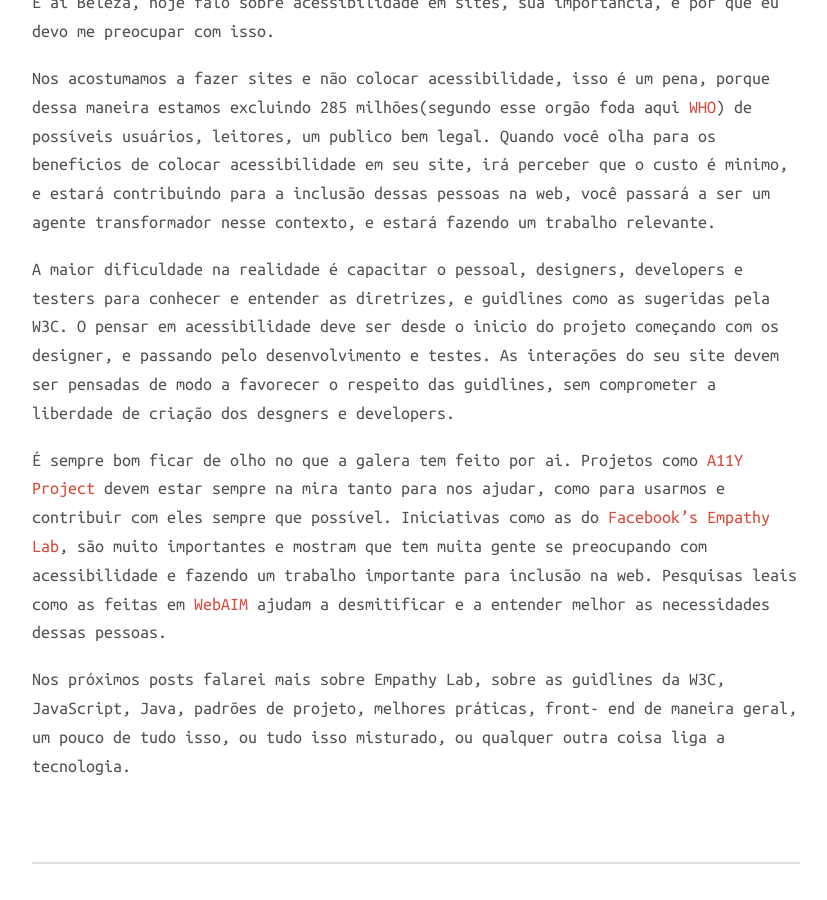
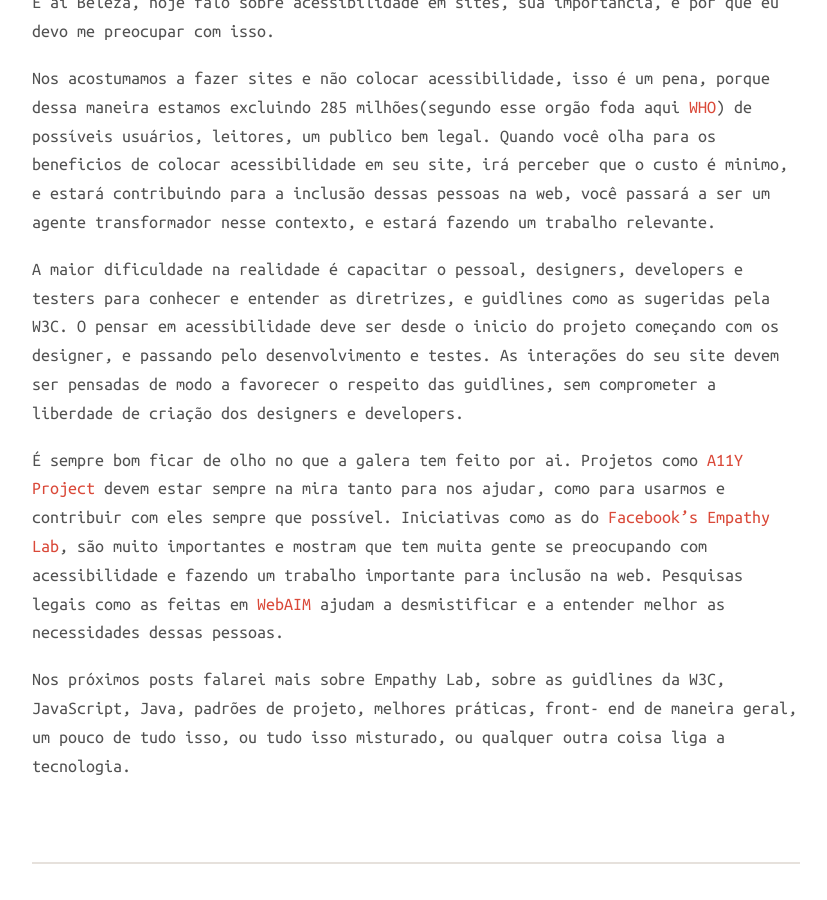
Before and after one commit to gangoffork/gangoffork.github.io, a Jekyll site: the page built from _posts/2015-10-08-acessibilidade.markdown, in a window 1280 px wide and 900 px high, scrolled down 443 px. Shown: the whole window, without its empty margins (224-1051 px from the left). Built offline with Jekyll 4.4.1, drawn with Linux system fonts in a browser that asks for light colours; nearby versions of some CDN libraries; comment, search, counter and statistics services are not loaded.

Commit message:
Revisão ortografica.

```diff
--- a/_posts/2015-10-08-acessibilidade.markdown
+++ b/_posts/2015-10-08-acessibilidade.markdown
@@ -13,9 +13,9 @@ E ai Beleza, hoje falo sobre acessibilidade em sites, sua importância, e por qu
 
 Nos acostumamos a fazer sites e não colocar acessibilidade, isso é um pena, porque dessa maneira estamos excluindo 285 milhões(segundo esse orgão foda aqui [WHO][WHO]) de possíveis usuários, leitores, um publico bem legal. Quando você olha para os beneficios de colocar acessibilidade em seu site, irá perceber que o custo é minimo, e estará contribuindo para a inclusão dessas pessoas na web, você passará a ser um agente transformador nesse contexto, e estará fazendo um trabalho relevante.
 
-A maior dificuldade na realidade é capacitar o pessoal, designers, developers e testers para conhecer e entender as diretrizes, e guidlines como as sugeridas pela W3C. O pensar em acessibilidade deve ser desde o inicio do projeto começando com os designer, e passando pelo desenvolvimento e testes. As interações do seu site devem ser pensadas de modo a favorecer o respeito das guidlines, sem comprometer a liberdade de criação dos desgners e developers.
+A maior dificuldade na realidade é capacitar o pessoal, designers, developers e testers para conhecer e entender as diretrizes, e guidlines como as sugeridas pela W3C. O pensar em acessibilidade deve ser desde o inicio do projeto começando com os designer, e passando pelo desenvolvimento e testes. As interações do seu site devem ser pensadas de modo a favorecer o respeito das guidlines, sem comprometer a liberdade de criação dos designers e developers.
 
-É sempre bom ficar de olho no que a galera tem feito por ai. Projetos como [A11Y Project][A11Y Project]  devem estar sempre na mira tanto para nos ajudar, como para usarmos  e contribuir com eles sempre que possível. Iniciativas como as do [Facebook's Empathy Lab][Facebook's Empathy Lab], são muito importantes e mostram que tem muita gente se preocupando com acessibilidade e fazendo um trabalho importante para inclusão na web. Pesquisas leais como as feitas em [WebAIM][WebAIM] ajudam a desmitificar e a entender melhor as necessidades dessas pessoas.
+É sempre bom ficar de olho no que a galera tem feito por ai. Projetos como [A11Y Project][A11Y Project]  devem estar sempre na mira tanto para nos ajudar, como para usarmos  e contribuir com eles sempre que possível. Iniciativas como as do [Facebook's Empathy Lab][Facebook's Empathy Lab], são muito importantes e mostram que tem muita gente se preocupando com acessibilidade e fazendo um trabalho importante para inclusão na web. Pesquisas legais como as feitas em [WebAIM][WebAIM] ajudam a desmistificar e a entender melhor as necessidades dessas pessoas.
 
 Nos próximos posts falarei mais sobre Empathy Lab, sobre as guidlines da W3C, JavaScript, Java, padrões de projeto, melhores práticas, front- end de maneira geral, um pouco de tudo isso, ou tudo isso misturado, ou qualquer outra coisa liga a tecnologia.
 
```
